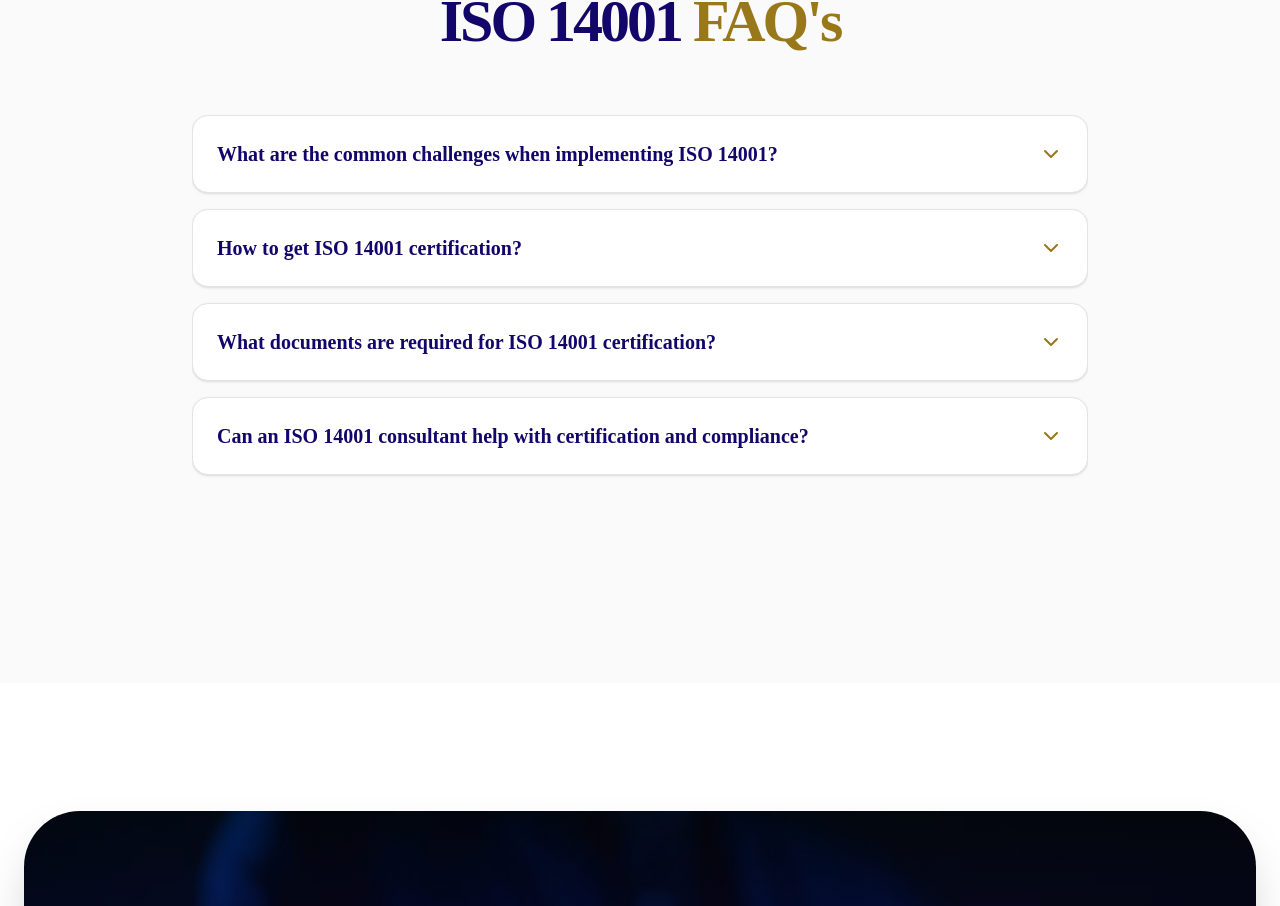
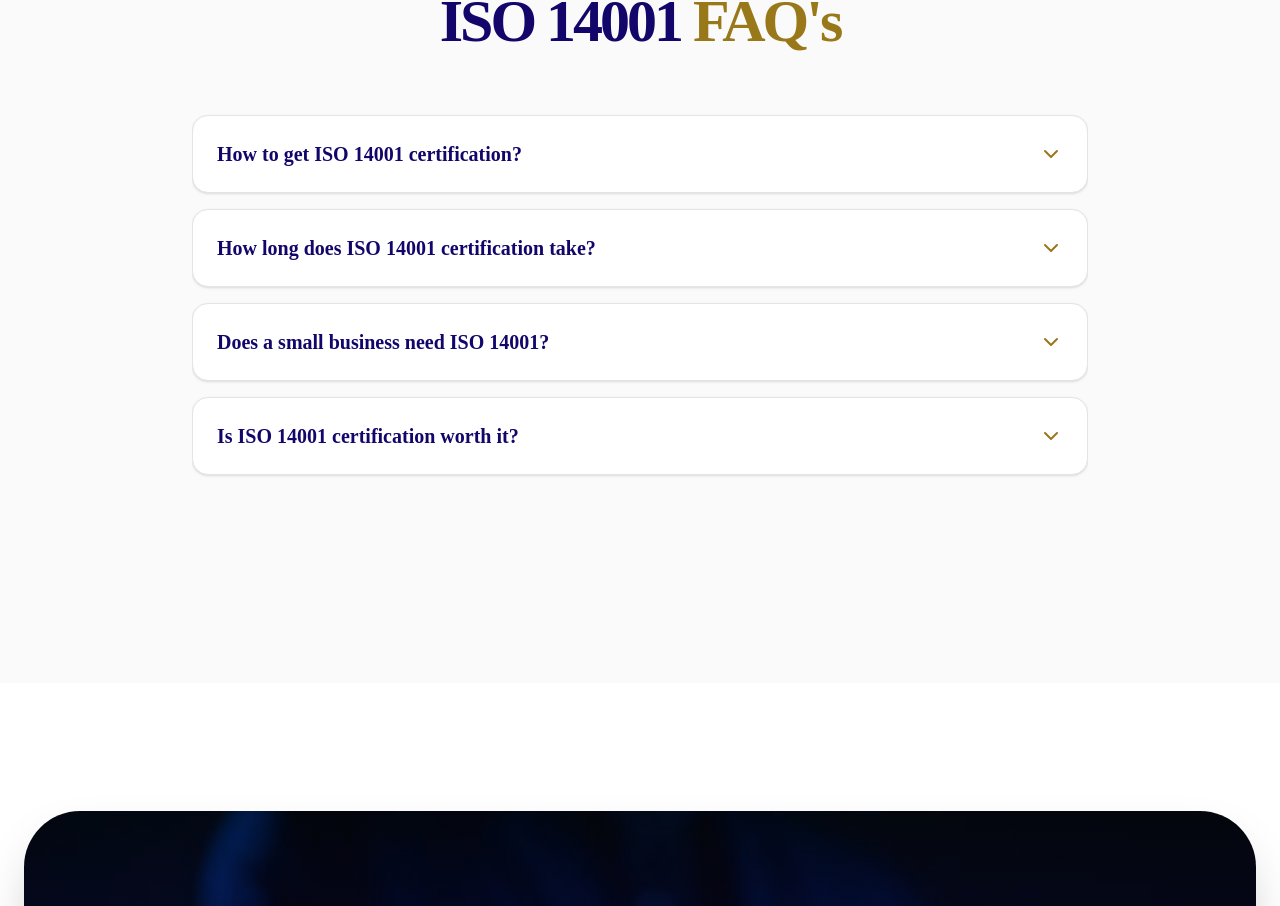
Before and after one commit to bizgrowholdings50-ctrl/Bizgrow-Holdings, a Next.js app: page /our-services/iso-14001 in a window 1280 px wide. Shown: the part 3766-4672 px from the top of the page. Built offline with nearby package versions, Linux system fonts and the light colour scheme.

Commit message:
Update the faqs of sia acs , bs 10119 , and iso standards pages

```diff
--- a/app/our-services/bs-10119/page.jsx
+++ b/app/our-services/bs-10119/page.jsx
@@ -71,7 +71,7 @@ const assessorChecks = [
 const bs10119Data = [
   {
     q: "What is BS 10119?",
-    a: "BS 10119 is a British Standard code of practice covering the provision of labour to the security and events sectors. It was developed by the British Standards Institution to formalise the operational, screening, and supply-chain requirements that labour providers to the security industry are expected to meet, building on the framework already established by COP119.",
+    a: "BS 10119 is a British Standard code of practice covering the provision of labour to the security and events sectors. It was developed by the British Standards Institution to formalise the operational, screening, and supply-chain requirements that labour providers to the security industry.",
   },
   {
     q: "How does BS 10119 relate to COP119?",
@@ -80,7 +80,7 @@ const bs10119Data = [
 
   {
     q: "What documents are required for BS 10119 compliance?",
-    a: "BS 10119 compliance requires documented evidence of worker screening and vetting, verified SIA licensing where applicable, right-to-work checks, and PAYE payroll records that meet Working Time Regulations. You will also need written supply-chain and subcontractor management procedures, contractual documentation between labour providers and end users, and policies covering ethical recruitment and worker welfare, all kept current and ready for audit.",
+    a: "You need records of worker screening, right-to-work checks and SIA licence checks where relevant. You also need payroll records, written subcontractor procedures, contracts with end users and worker welfare policies. Keep them current and ready for audit.",
   },
   {
     q: "What are the benefits of achieving BS 10119 compliance?",
--- a/app/our-services/iso-14001/page.jsx
+++ b/app/our-services/iso-14001/page.jsx
@@ -27,20 +27,20 @@ export const metadata = {
 
 const iso14001Data = [
   {
-    q: "What are the common challenges when implementing ISO 14001?",
-    a: "Many businesses struggle to identify and document all environmental aspects and impacts relevant to their specific operations, which is one of the most technically demanding parts of the standard. Keeping legal compliance registers up to date with all relevant environmental legislation is another common challenge, particularly for businesses operating across multiple sites. Staff engagement can also be difficult, since ISO 14001 requires evidence that environmental responsibilities are actively managed at all levels.",
+    q: "How to get ISO 14001 certification?",
+    a: "Do a gap analysis and build your environmental management system. Run an internal audit, then book a UKAS-accredited certification body. BizGrow Holdings supports UK businesses throughout.",
   },
   {
-    q: "How to get ISO 14001 certification?",
-    a: "Start with a gap analysis, then develop an environmental policy, aspects and impacts register, legal compliance register, and documented objectives before running your management system for a sufficient period. Once operational and evidenced, conduct an internal audit and management review, then engage a UKAS-accredited certification body for the formal external assessment. BizGrow Holdings provides hands-on ISO 14001 support for UK businesses from initial preparation through to successful certification.",
+    q: "How long does ISO 14001 certification take?",
+    a: "It depends on your business size and how ready you are. Most UK businesses need several months to build and run their system. Then a certification body audits you in two stages.",
   },
   {
-    q: "What documents are required for ISO 14001 certification?",
-    a: "You will need a signed environmental policy, an environmental aspects and impacts register, a legal compliance register listing all applicable environmental legislation, and documented objectives and improvement targets. Supporting documents include operational control procedures, emergency preparedness plans, internal audit records, and management review minutes. All documents must be current, regularly maintained, and specific to your business rather than copied generic templates.",
+    q: "Does a small business need ISO 14001?",
+    a: "Not by law. However, many clients and tenders ask for it. If you want to win that work, certification can help.",
   },
   {
-    q: "Can an ISO 14001 consultant help with certification and compliance?",
-    a: "Yes, a specialist ISO 14001 consultant significantly improves your chances of passing first time by guiding you through requirements, building the right documentation, and preparing your team for the external audit. They identify gaps in your current environmental management approach that you might not notice alone, saving time and avoiding costly mistakes. BizGrow Holdings provides expert ISO 14001 consultancy covering everything from gap analysis and documentation through to full audit support.",
+    q: "Is ISO 14001 certification worth it?",
+    a: "Yes, for most UK businesses that bid for tenders or work with larger clients. It shows you manage your environmental impact and legal duties. It can also cut waste and reduce risk.",
   },
 ];
 
--- a/app/our-services/iso-45001/page.jsx
+++ b/app/our-services/iso-45001/page.jsx
@@ -27,20 +27,20 @@ export const metadata = {
 
 const iso45001Data = [
   {
-    q: "What are the key benefits of implementing ISO 45001 certification?",
-    a: "The key benefits of implementing ISO 45001 certification include demonstrating that your business has a structured, proactive approach to protecting the health and safety of workers and reducing the risk of accidents, injuries, and costly legal claims. It is increasingly required by large clients, principal contractors, and public-sector buyers as evidence of strong occupational health and safety management. It also improves staff morale, reduces absenteeism, and creates a safer working environment by identifying and controlling workplace hazards before they cause harm. ",
+    q: "What is ISO 45001?",
+    a: "ISO 45001 is the international standard for occupational health and safety management. It helps you reduce workplace accidents and manage risks. UK businesses use it to show clients they take safety seriously.",
   },
   {
-    q: "What are the main requirements of ISO 45001?",
-    a: "The main requirements include a signed occupational health and safety policy, a documented hazard identification and risk assessment process, a legal compliance obligations register, defined safety objectives and targets, evidence of worker consultation and participation, emergency preparedness plans, and incident investigation procedures. The standard also requires competence records for all relevant staff, internal audit records, and management review minutes demonstrating that the system is being actively monitored and continuously improved. All requirements must be evidenced through documented information that is kept current and available for auditor review.",
+    q: "Do UK businesses need ISO 45001?",
+    a: "Not by law. However, you must still follow UK health and safety law. Many tenders and larger clients ask for ISO 45001, so certification can help you win work.",
   },
   {
-    q: "What is ISO 45001 and why is it important?",
-    a: "ISO 45001 is the international standard for occupational health and safety management systems, published in 2018 to replace the previous OHSAS 18001 standard. It helps businesses of all sizes build a proactive, systematic approach to identifying and controlling workplace hazards before they result in injuries, ill health, or fatalities. It is particularly important for UK businesses in high-risk sectors such as construction, security, manufacturing, and facilities management, where health and safety failures carry serious legal, financial, and reputational consequences.",
+    q: "How do you get ISO 45001 certification?",
+    a: "Do a gap analysis and build your health and safety management system. Run an internal audit, then book a UKAS-accredited certification body for the external audit.",
   },
   {
-    q: "What are common mistakes businesses make when implementing ISO 45001?",
-    a: "One of the most common mistakes is treating ISO 45001 as a paper exercise rather than embedding it into real day-to-day operations, which results in documentation that looks complete but does not reflect how the business actually manages safety on the ground. Many businesses also fail to demonstrate genuine worker consultation, which is a specific and auditable requirement of the standard that assessors check carefully. Inadequate hazard identification, incomplete legal compliance registers, and missing evidence of management review are also frequent non-conformances that delay certification or result in failed audits.",
+    q: "What documents are required for ISO 45001 certification?",
+    a: "You need a health and safety policy, a risk and hazard register and a legal compliance register. You also need objectives, emergency plans, internal audit records and management review minutes.",
   },
 ];
 const ISO45001Page = () => {
--- a/app/our-services/iso-9001/page.jsx
+++ b/app/our-services/iso-9001/page.jsx
@@ -33,15 +33,15 @@ const iso9001Data = [
   },
   {
     q: "What are the essential steps to prepare for an ISO 9001 audit?",
-    a: "Start with a gap analysis to identify where your current processes and documentation fall short of ISO 9001 requirements, then build or update all policies, procedures, and records accordingly. Conduct a full internal audit before the external assessment to make sure every clause is properly evidenced and that your team understands their responsibilities. Ensure your management review is recent, all corrective actions are closed out, and your quality objectives are documented and measurable.",
+    a: "Start with a gap analysis to find where your processes and records fall short of ISO 9001. Update your policies and procedures, then run a full internal audit before the external one. Make sure your management review is recent, corrective actions are closed and your quality objectives are measurable.",
   },
   {
     q: "How to get ISO 9001 certification in the UK?",
-    a: "Begin with a gap analysis, then build your quality management system, including a quality policy, process documentation, objectives, and records, before running it for a sufficient period. Once operational, conduct an internal audit and management review, then engage a UKAS-accredited certification body for the formal two-stage external audit. BizGrow Holdings supports UK businesses through every stage of this process, from initial preparation through to successful certification.",
+    a: "Do a gap analysis and build your quality management system. Run an internal audit and management review. Then book a UKAS-accredited certification body for the two-stage audit. BizGrow Holdings supports you at every stage.",
   },
   {
     q: "Is getting ISO 9001 certification worth it?",
-    a: "Yes, for most UK businesses, ISO 9001 delivers clear commercial value by opening doors to tenders, frameworks, and clients that require it as a minimum standard. It improves internal efficiency, reduces costly errors, and gives clients confidence in your ability to deliver consistently. Businesses that invest in ISO 9001 consistently report stronger customer retention and a more competitive market position.",
+    a: "Yes, for most UK businesses. It helps you qualify for tenders and clients that require it. It also improves efficiency, reduces errors and builds client confidence.",
   },
 ];
 const ISO9001Page = () => {
--- a/app/our-services/sia-acs/page.jsx
+++ b/app/our-services/sia-acs/page.jsx
@@ -58,7 +58,7 @@ const siaAcsData = [
   },
   {
     q: "What is the SIA Approved Contractor Scheme (ACS)?",
-    a: "The SIA Approved Contractor Scheme is a voluntary quality standard for private security companies in the UK, managed by the Security Industry Authority. It assesses businesses against 78 achievement indicators covering staff vetting, training, health and safety, financial management, and operational procedures. Achieving ACS approval places your company on the official SIA register, which is checked by clients, government buyers, and large procurement teams before awarding security contracts.",
+    a: "A recognised quality standard for UK private security companies, run by the Security Industry Authority. It shows your business meets recognised standards in staff checks, training, and daily operations, backed by real proof, not just paperwork.",
   },
   {
     q: "What are the benefits of becoming an SIA-approved contractor?",
@@ -66,7 +66,11 @@ const siaAcsData = [
   },
   {
     q: "What documents are required for an SIA ACS assessment?",
-    a: "You will need a signed health and safety policy, staff vetting records confirming BS 7858 screening, SIA licence records for all operational staff and directors, training and competence evidence, financial accounts, and a quality management policy. You will also need documented operational procedures, complaint handling systems, and evidence of regular management reviews. All documents must be current, properly maintained, and specific to your actual business operations rather than generic templates.",
+    a: "You need evidence from the SIA's ACS self-assessment workbook. This usually includes director and staff SIA licence records, screening files (often BS 7858), training records, contracts, insurance, financial records and company policies. Your assessing body will confirm the exact list.",
+  },
+    {
+    q: "Is the ACS fee refundable if my application gets rejected?",
+    a: "No. The ACS application fee is generally non-refundable if your application is rejected, so you should make sure your business meets the SIA’s eligibility requirements before applying.",
   },
 ];
 
```
